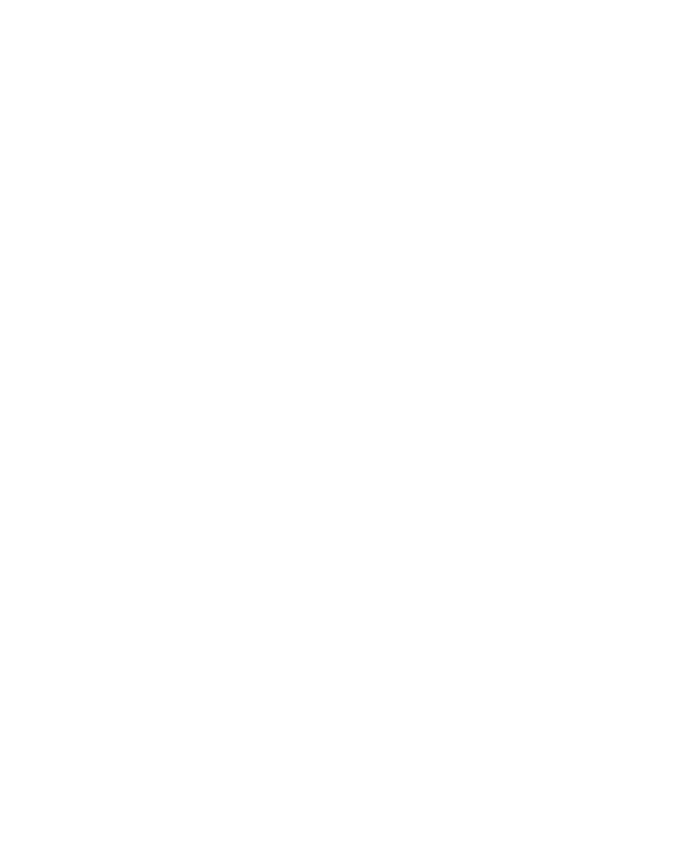
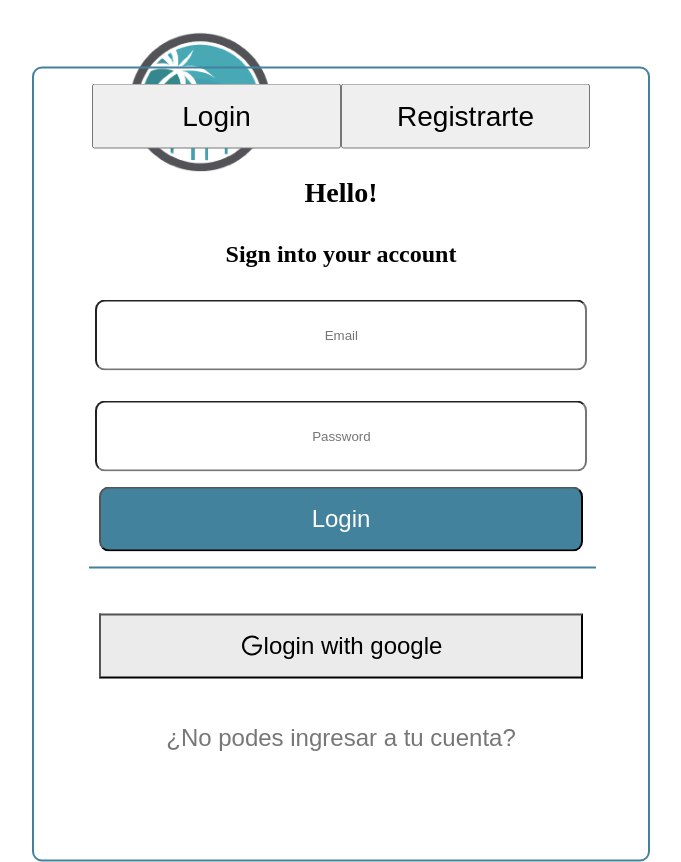
Before and after one commit to Dota43ver/OasisLibrary, a React (Create React App) app in the folder client/: page /a in a window 1280 px wide. Shown: the whole page, without its empty margins (299-980 px from the left). Before the commit the page ends 800 px from the top, so only its background shows below. Built offline with nearby package versions, Linux system fonts and the light colour scheme.

Commit message:
feat(client/register)add register component

```diff
--- a/client/src/App.js
+++ b/client/src/App.js
@@ -1,6 +1,7 @@
 import './App.css';
 import {  BrowserRouter, Route, Switch } from 'react-router-dom';
 import Landing from "./components/Landing/Landing"
+import Register from './components/Register/Register';
 
 // import Home from "./components/Home/Home"
 
@@ -13,6 +14,7 @@
     <BrowserRouter>
         <div>
           <Switch>
+            <Route exact path="/a" component={Register}/>
             <Route exact path='/' component={Landing} />
             {/* <Route path= "/home" component={Home} /> */}
             <Route path= "/home" component={Home} />
--- /dev/null
+++ b/client/src/components/Register/Register.jsx
@@ -0,0 +1,75 @@
+import React from 'react';
+import {useState, useEffect} from 'react';
+import {useDispatch, useSelector} from 'react-redux';
+import {Link, useHistory} from 'react-router-dom';
+import style from "./Register.module.css"
+import oasis from "../NavBar/oasis.jpg"
+
+
+
+
+
+
+
+
+
+
+
+
+
+
+
+export default function Register(){
+    const dispatch = useDispatch()
+    const history = useHistory()
+    const [errors,setErrors] = useState({})
+    const [input, setInput] = useState({
+        email:"",
+        password:""
+    })
+
+    function handleChange(e){
+        setInput({
+            ...input,
+            [e.target.name] : e.target.value
+        })
+        console.log("esto es input",input)
+    }
+
+
+
+return(
+    <div className={style.main_container}>
+        <div className={style.cabecera}>
+        <img src={oasis} alt=""  height="143px" width="151px"/>
+        <h3 className={style.text}>OASIS LIBRARY</h3>
+        </div>
+        <form>
+            <div className={style.button}>
+            <button className={style.button1}>Login</button>
+            <button className={style.button1}>Registrarte</button>
+            </div>
+            <div className={style.text}>
+            <h3 className={style.text1}>Hello!</h3>
+            <h4 className={style.text2}>Sign into your account</h4>
+            </div>
+            <input type="text" name="email" value={input.email} id="" placeholder='Email' onChange={(e)=>handleChange(e)}></input>
+            <input type="password" name="password" value={input.password} id="" placeholder='Password' onChange={(e)=>handleChange(e)}></input>
+            <div className={style.button2}>
+            <button className={style.button3}>Login</button>
+            </div>
+            <div className={style.divisor}>
+            </div>
+            <div className={style.button4}>
+            <button className={style.button5}><svg xmlns="http://www.w3.org/2000/svg" class="icon icon-tabler icon-tabler-brand-google" width="24" height="24" viewBox="0 0 24 24" stroke-width="2" stroke="currentColor" fill="none" stroke-linecap="round" stroke-linejoin="round">
+   <path stroke="none" d="M0 0h24v24H0z" fill="none"></path>
+   <path d="M17.788 5.108a9 9 0 1 0 3.212 6.892h-8"></path>
+</svg>login with google</button>
+            </div>
+            <div className={style.button6}>
+            <button className={style.button7}>¿No podes ingresar a tu cuenta?</button>
+            </div>
+        </form>
+    </div>
+)
+}
--- /dev/null
+++ b/client/src/components/Register/Register.module.css
@@ -0,0 +1,130 @@
+.cabecera{
+    display: flex;
+    align-items: center;
+    justify-content: center;
+    margin-top: 30px;
+}
+
+.text{
+    font-size: 36px;
+    font-family: medium italic;
+}
+
+form{
+    width: 614px;
+    height: 791px;
+    position: absolute;
+    transform: translate(-50%,-50%);
+    top: 58%;
+    left:50%;
+    border-radius: 10px;
+    border: 2px solid #42829D;
+}
+
+input{
+    display: block;
+    margin-top: 30px;
+    width: 484px;
+    height: 65px;
+    border-radius: 10px;
+    text-align: center;
+    margin-left: 10%;
+}
+
+.button{
+    display: flex;
+    align-items: center;
+    text-align: center;
+    justify-content: center;
+    margin-top: 15px;
+}
+
+.button1{
+    width: 249px;
+    font-size: 28px;
+    height: 65px;
+    cursor: pointer;
+}
+
+.text{
+    display: block;
+    align-items: center;
+    text-align: center;
+    justify-content: center;
+}
+.text1{
+
+    font-size: 28px;
+}
+
+.text2{
+    font-size: 24px;
+}
+
+.button2{
+    display: flex;
+    align-items: center;
+    text-align: center;
+    justify-content: center;
+    margin-top: 15px;
+    margin-bottom: 15px;
+}
+
+.button3{
+    width: 484px;
+    height: 65px;
+    border-radius: 10px;
+    background-color: #42829D;
+    font-size: 24px;
+    color: white;
+    cursor: pointer;
+}
+
+.divisor{
+    margin-left: 55px;
+    display: flex;
+    align-items: center;
+    justify-content: center;
+    width: 505px;
+    height: 1;
+    border: 1px solid #42829D;
+}
+.button4{
+    margin-top: 45px;
+    display: flex;
+    align-items: center;
+    text-align: center;
+    justify-content: center;
+}
+.button5{
+    width: 484px;
+    height: 65px;
+    background-color: #ECEBEB;
+    font-size: 24px;
+    display: flex;
+    align-items: center;
+    justify-content: center;
+    cursor: pointer;
+}
+
+.button6{
+    margin-top: 45px;
+    display: flex;
+    align-items: center;
+    text-align: center;
+    justify-content: center;
+}
+
+.button7{
+    font-size: 24px;
+    color: #777777;
+    outline:none;
+    border: 0;
+    padding: 0;
+    cursor: pointer;
+    background: none;
+}
+
+.button7:hover{
+    text-decoration: underline;
+}
```
